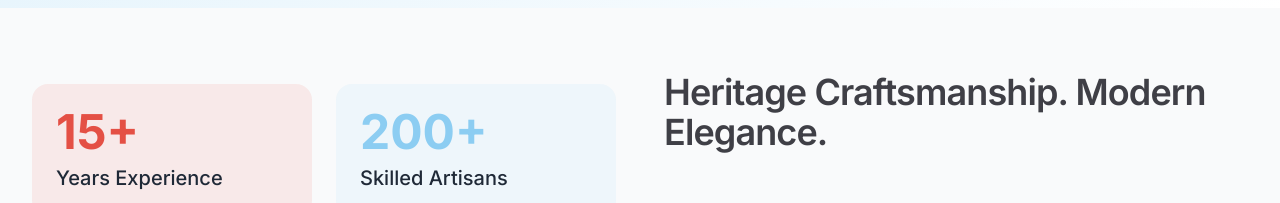
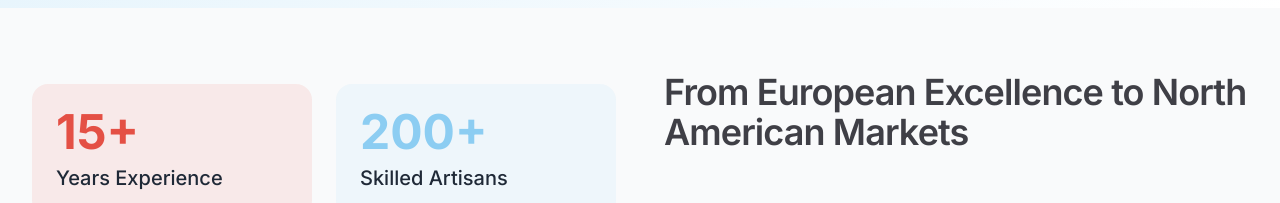
Before and after one commit to charenk/sai-leather-canada-usa, a React (Vite) app: page / in a window 1280 px wide. Shown: the part 674-877 px from the top of the page. Built offline with nearby package versions, Linux system fonts and the light colour scheme.

Commit message:
Fix: Independent section headings
Fixes the issue where all section headings were linked, allowing for independent control of each page's title.

```diff
--- a/src/components/SectionHeading.tsx
+++ b/src/components/SectionHeading.tsx
@@ -1,3 +1,4 @@
+
 import { cn } from '@/lib/utils';
 interface SectionHeadingProps {
   title: string;
@@ -19,7 +20,7 @@ const SectionHeading = ({
     'text-right': alignment === 'right'
   }, className)}>
       <h2 className="text-3xl md:text-4xl font-semibold tracking-tight inverted text-zinc-700">
-        <span className="text-zinc-700">Heritage Craftsmanship. Modern Elegance.</span>
+        <span className="text-zinc-700">{title}</span>
       </h2>
       {subtitle && <p className={cn("mt-4 text-gray-700 max-w-3xl text-lg", {
       'mx-auto': alignment === 'center',
```
